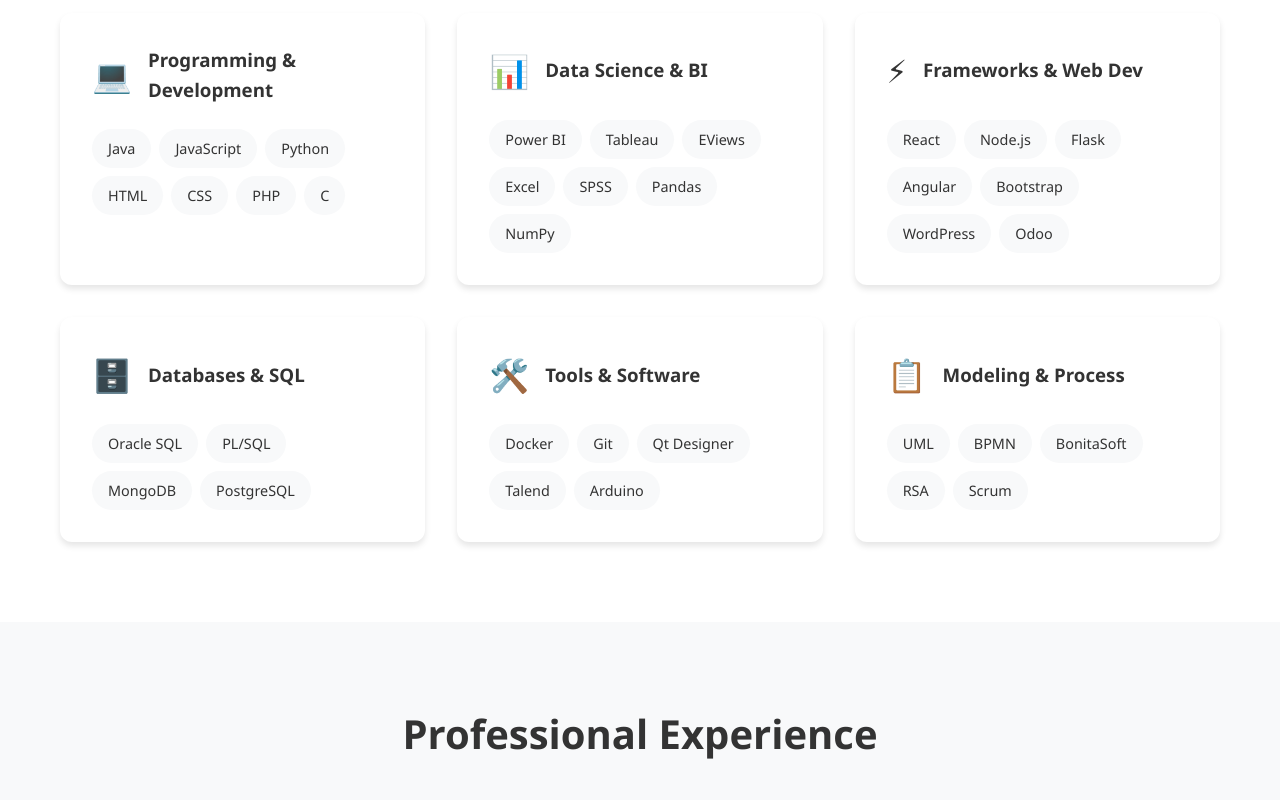
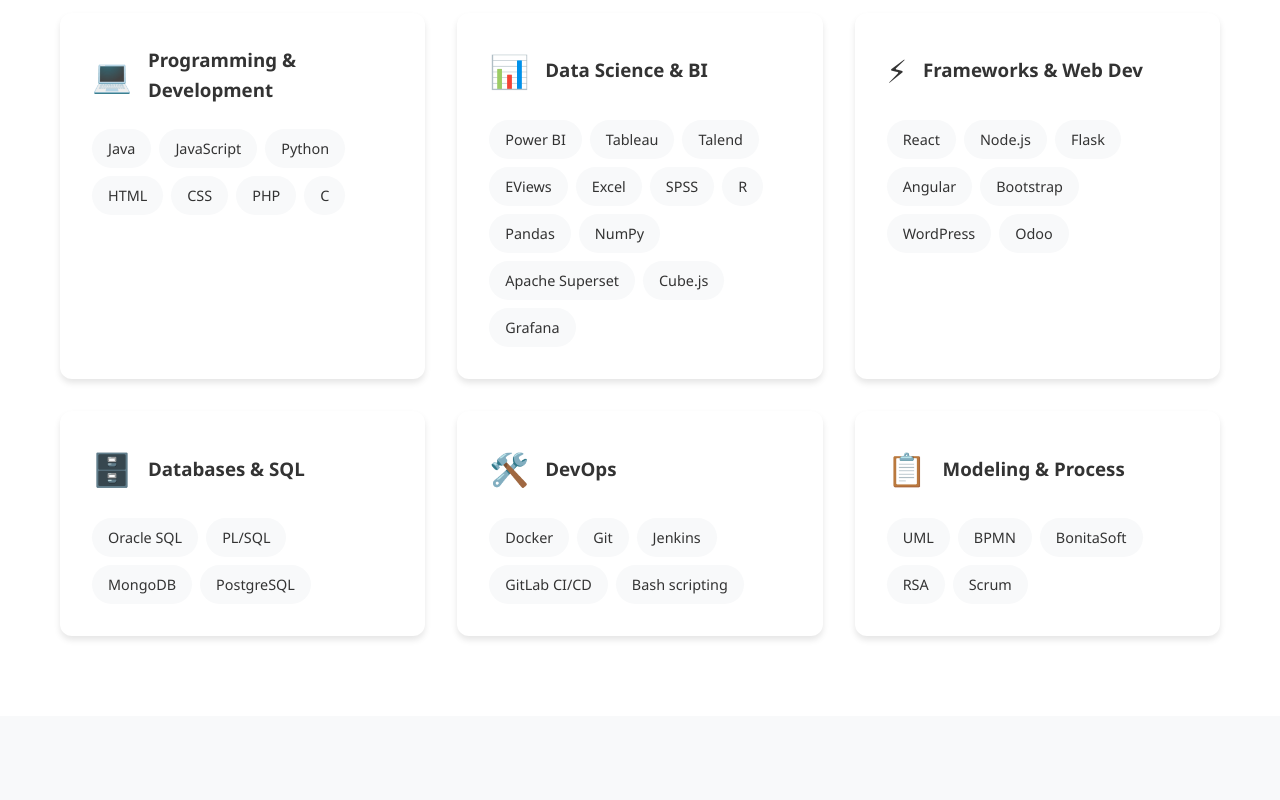
Before and after one commit to WejdenTrabelsi/Wejden-Portfolio, a React (Create React App) app: page / in a window 1280 px wide. Shown: the part 1800-2600 px from the top of the page. Built offline with nearby package versions, Linux system fonts and the light colour scheme.

Commit message:
updated projects and skills

```diff
--- a/src/components/Projects.js
+++ b/src/components/Projects.js
@@ -28,6 +28,13 @@
       tech: ["Python"],
       github: "https://github.com/WejdenTrabelsi/AI-Research-Paper-Analyzer.git",
       category: "ai"
+    },
+    {
+      title: "E-Commerce BI Pipeline Forecasting System",
+      description: "Pipeline BI complet : ETL Python, DataWarehouse PostgreSQL avec cubes OLAP (Cube.js), prévision des ventes(scikit-learn) et visualisation KPIs sous Superset.",
+      tech: ["Python","PostgreSQL","Cube.js","Superset"],
+      github: "https://github.com/WejdenTrabelsi/E-Commerce-BI-Pipeline-Forecasting-System.git",
+      category: "data"
     },
     {
       title: "Quiz Application",
--- a/src/components/Skills.js
+++ b/src/components/Skills.js
@@ -9,7 +9,7 @@
     },
     {
       title: "Data Science & BI",
-      skills: ["Power BI", "Tableau", "EViews", "Excel", "SPSS", "Pandas", "NumPy"],
+      skills: ["Power BI", "Tableau","Talend", "EViews", "Excel", "SPSS","R", "Pandas", "NumPy","Apache Superset","Cube.js","Grafana"],
       icon: "📊"
     },
     {
@@ -23,8 +23,8 @@
       icon: "🗄️"
     },
     {
-      title: "Tools & Software",
-      skills: ["Docker", "Git", "Qt Designer", "Talend", "Arduino"],
+      title: "DevOps",
+      skills: ["Docker", "Git", "Jenkins", "GitLab CI/CD", "Bash scripting"],
       icon: "🛠️"
     },
     {
```
